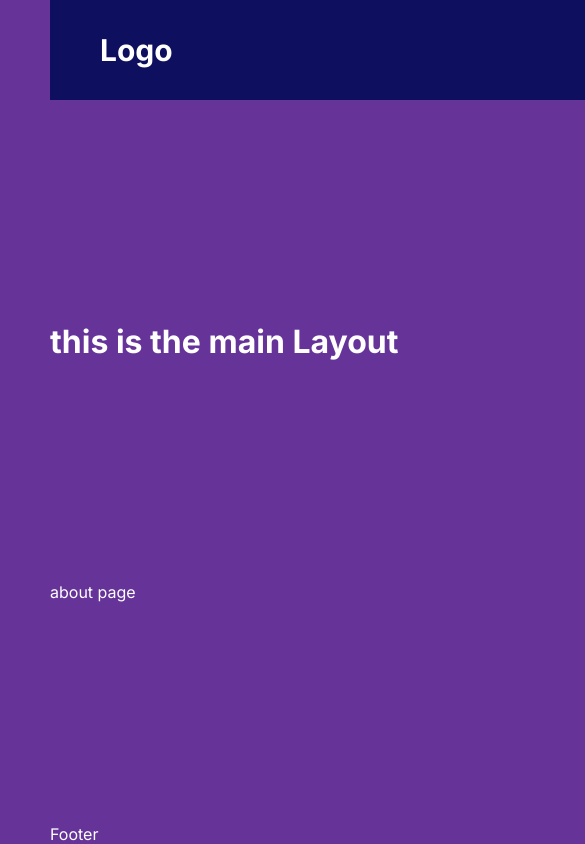
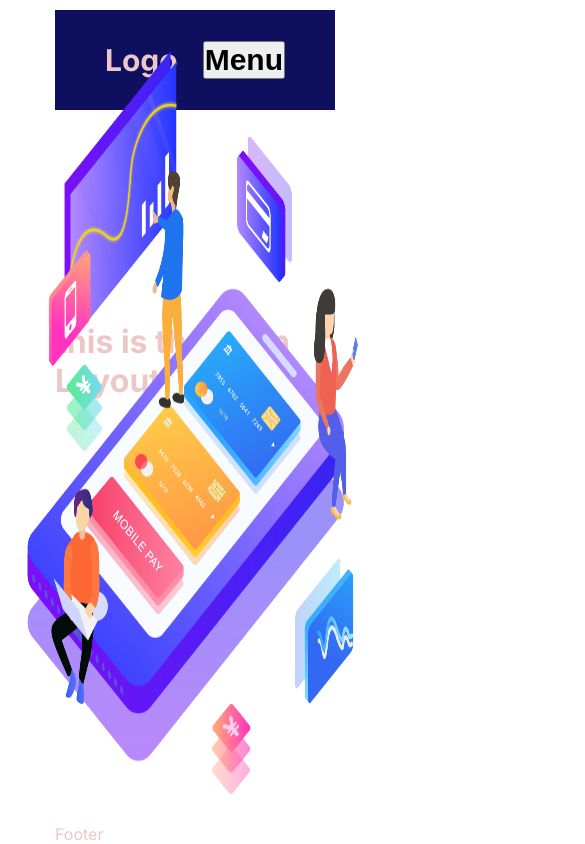
Before and after one commit to samade747/next-practice-, a Next.js app: page /about in a window 390 px wide. Shown: the top 844 px of the page, 585 px wide, since content can reach past the window. Built offline with nearby package versions, Linux system fonts and the light colour scheme.

Commit message:
736am 04 05 2024

```diff
--- a/src/app/about/page.jsx
+++ b/src/app/about/page.jsx
@@ -1,8 +1,14 @@
+import Image from "next/image";
+import styles from "about.module.css"
 
 
+const Aboutpage = () => {
+    return <div>
+      <div className={styles.container}>
+      <Image src="/a.png" width={500} height={500} alt="" fill/>
+      </div>
 
-const aboutpage = () => {
-    return <div>about page</div>;
+      </div>;
   };
 
-  export default aboutpage;
+  export default Aboutpage;
--- a/src/app/globals.css
+++ b/src/app/globals.css
@@ -16,8 +16,8 @@
 
 
 body{
-    background-color: rgb(15, 15, 15);
-    color: white;
+    /* background-color: rgb(15, 15, 15); */
+    color: rgb(237, 199, 199);
     font-family: 'Inter', sans-serif;
 }
 
@@ -29,7 +29,7 @@ a{
 
 
 .container{
-    background-color: rebeccapurple;
+    /* background-color: rebeccapurple; */
     width: 1536px;
     margin: auto;
     padding-left: 50px;
@@ -40,3 +40,79 @@ a{
     justify-content: space-between;
 
 }
+
+@media (max-width: 1536px) {
+
+    .container{
+        width: 1366px;
+    }
+
+}
+
+
+@media (max-width: 1280px) {
+
+    .container{
+        width: 1024px;
+        padding-left: 20px;
+        padding-right: 20px;
+        padding-top: 10px;
+    }
+
+}
+
+
+
+@media (max-width: 1024px) {
+
+    .container{
+        width: 768px;
+    }
+
+}
+
+
+@media (max-width: 768px) {
+
+    .container{
+        width: 640px;
+    }
+}
+
+@media (max-width: 640px) {
+
+    .container{
+        width: 470px;
+    }
+}
+
+
+
+@media (max-width: 470px) {
+
+    .container{
+        width: 320px;
+    }
+}
+
+@media (max-width: 320px) {
+
+    .container{
+        width: 280px;
+    }
+}
+
+
+@media (max-width: 280px)  {
+
+    .container{
+        width: 240px;
+    }
+}
+
+@media (max-width: 180px)  {
+
+    .container{
+        width: 140px;
+    }
+}
--- a/src/components/navbar/links/links.module.css
+++ b/src/components/navbar/links/links.module.css
@@ -39,7 +39,7 @@
         width: 50%;
         height: calc(100vh - 100px);
         /* background-color: var(--bg); */
-        background-color: blue;
+        background-color: rgb(70, 70, 92);
         display: flex;
         flex-direction: column;
         align-items: center;
```
Also changed, not shown: public/a.png (added), src/app/about/about.module.css (added), 1 other file (tests, documents, lock files or other folders).
